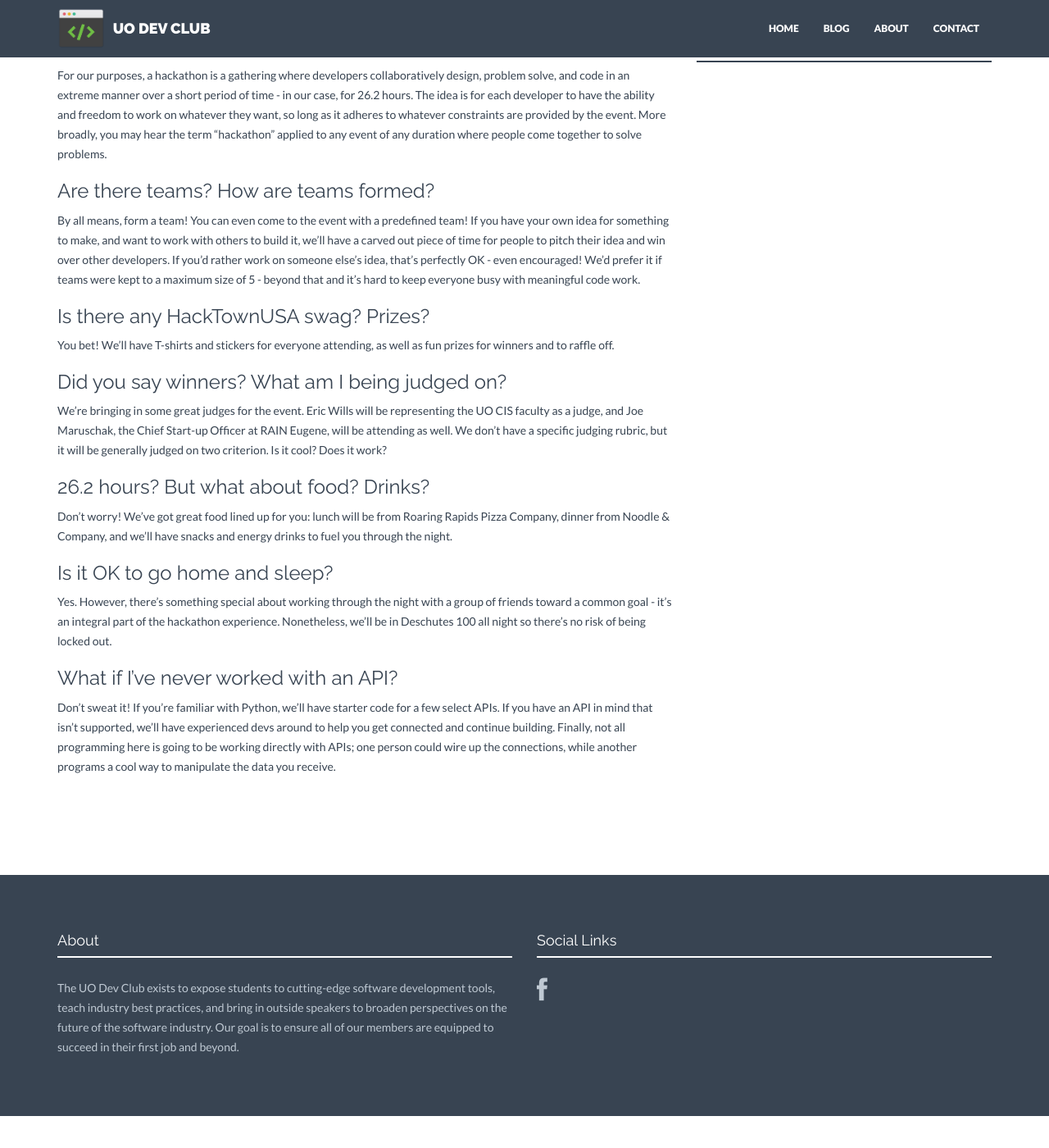
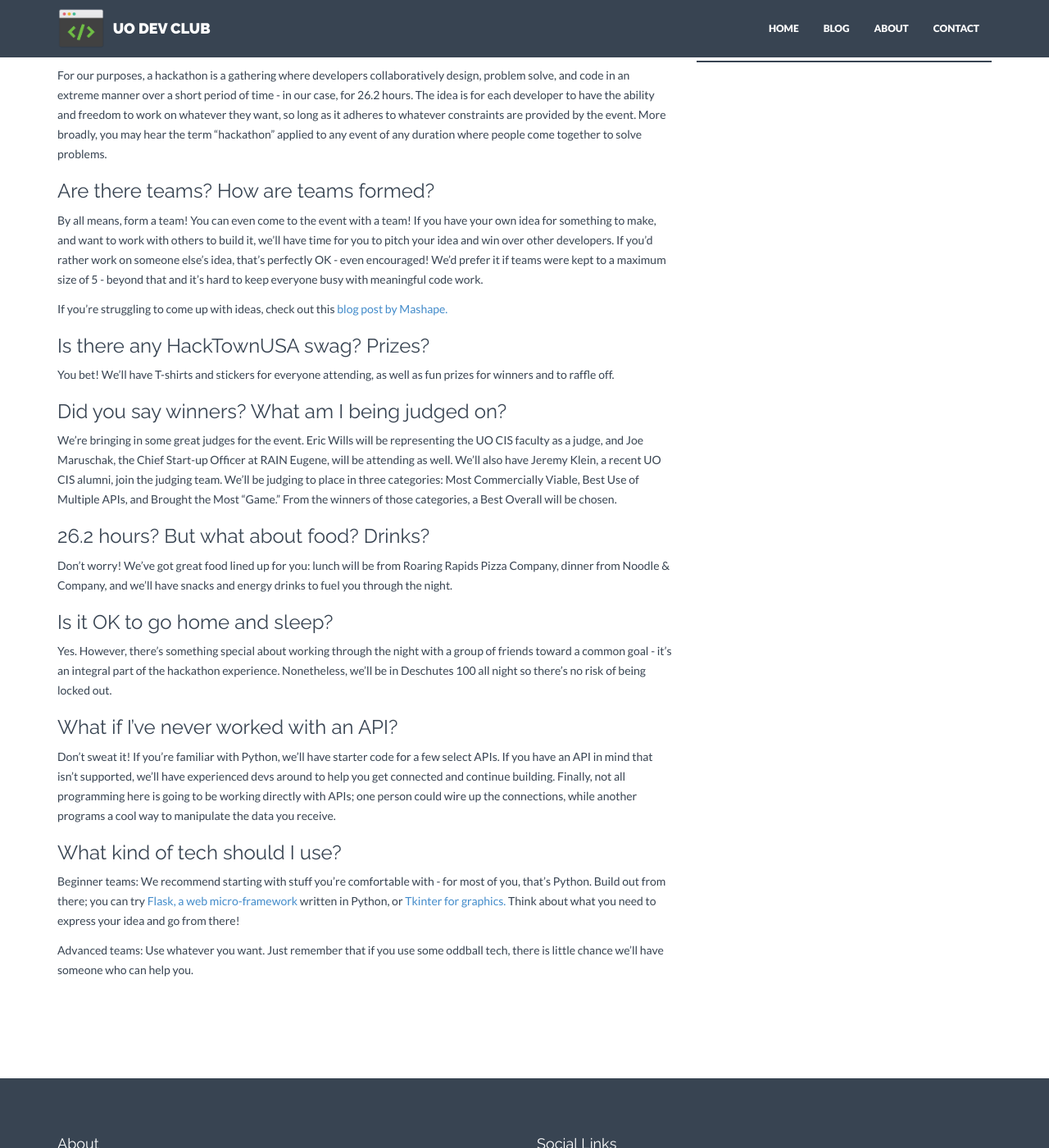
Before and after one commit to uodevclub/uodevclub.github.io, a Jekyll site: the page built from _posts/blog/2015-10-21-hacktownusa-faq.md, in a window 1280 px wide and 1400 px high, scrolled down 634 px. Shown: the whole window at 82% size. Built offline with Jekyll 4.4.1, drawn with Linux system fonts in a browser that asks for light colours; nearby versions of some CDN libraries; before the commit the page ends 1995 px from its top, so only the background shows below that.

Commit message:
Update FAQ

```diff
--- a/_posts/blog/2015-10-21-hacktownusa-faq.md
+++ b/_posts/blog/2015-10-21-hacktownusa-faq.md
@@ -15,7 +15,9 @@ For our purposes, a hackathon is a gathering where developers collaboratively de
 
 ### Are there teams? How are teams formed?
 
-By all means, form a team! You can even come to the event with a predefined team! If you have your own idea for something to make, and want to work with others to build it, we'll have a carved out piece of time for people to pitch their idea and win over other developers. If you'd rather work on someone else's idea, that's perfectly OK - even encouraged! We'd prefer it if teams were kept to a maximum size of 5 - beyond that and it's hard to keep everyone busy with meaningful code work.
+By all means, form a team! You can even come to the event with a team! If you have your own idea for something to make, and want to work with others to build it, we'll have time for you to pitch your idea and win over other developers. If you'd rather work on someone else's idea, that's perfectly OK - even encouraged! We'd prefer it if teams were kept to a maximum size of 5 - beyond that and it's hard to keep everyone busy with meaningful code work.
+
+If you're struggling to come up with ideas, check out this [blog post by Mashape.](http://blog.mashape.com/how-to-find-app-ideas-for-hackathons/)
 
 ### Is there any HackTownUSA swag? Prizes?
 
@@ -23,7 +25,7 @@ You bet! We'll have T-shirts and stickers for everyone attending, as well as fun
 
 ### Did you say winners? What am I being judged on?
 
-We're bringing in some great judges for the event. Eric Wills will be representing the UO CIS faculty as a judge, and Joe Maruschak, the Chief Start-up Officer at RAIN Eugene, will be attending as well. We don't have a specific judging rubric, but it will be generally judged on two criterion. Is it cool? Does it work?
+We're bringing in some great judges for the event. Eric Wills will be representing the UO CIS faculty as a judge, and Joe Maruschak, the Chief Start-up Officer at RAIN Eugene, will be attending as well. We'll also have Jeremy Klein, a recent UO CIS alumni, join the judging team. We'll be judging to place in three categories: Most Commercially Viable, Best Use of Multiple APIs, and Brought the Most "Game." From the winners of those categories, a Best Overall will be chosen.
 
 ### 26.2 hours? But what about food? Drinks?
 
@@ -36,3 +38,9 @@ Yes. However, there's something special about working through the night with a g
 ### What if I've never worked with an API?
 
 Don't sweat it! If you're familiar with Python, we'll have starter code for a few select APIs. If you have an API in mind that isn't supported, we'll have experienced devs around to help you get connected and continue building. Finally, not all programming here is going to be working directly with APIs; one person could wire up the connections, while another programs a cool way to manipulate the data you receive.
+
+### What kind of tech should I use?
+
+Beginner teams: We recommend starting with stuff you're comfortable with - for most of you, that's Python. Build out from there; you can try [Flask, a web micro-framework](http://flask.pocoo.org/) written in Python, or [Tkinter for graphics.](https://wiki.python.org/moin/TkInter) Think about what you need to express your idea and go from there!
+
+Advanced teams: Use whatever you want. Just remember that if you use some oddball tech, there is little chance we'll have someone who can help you.
```
